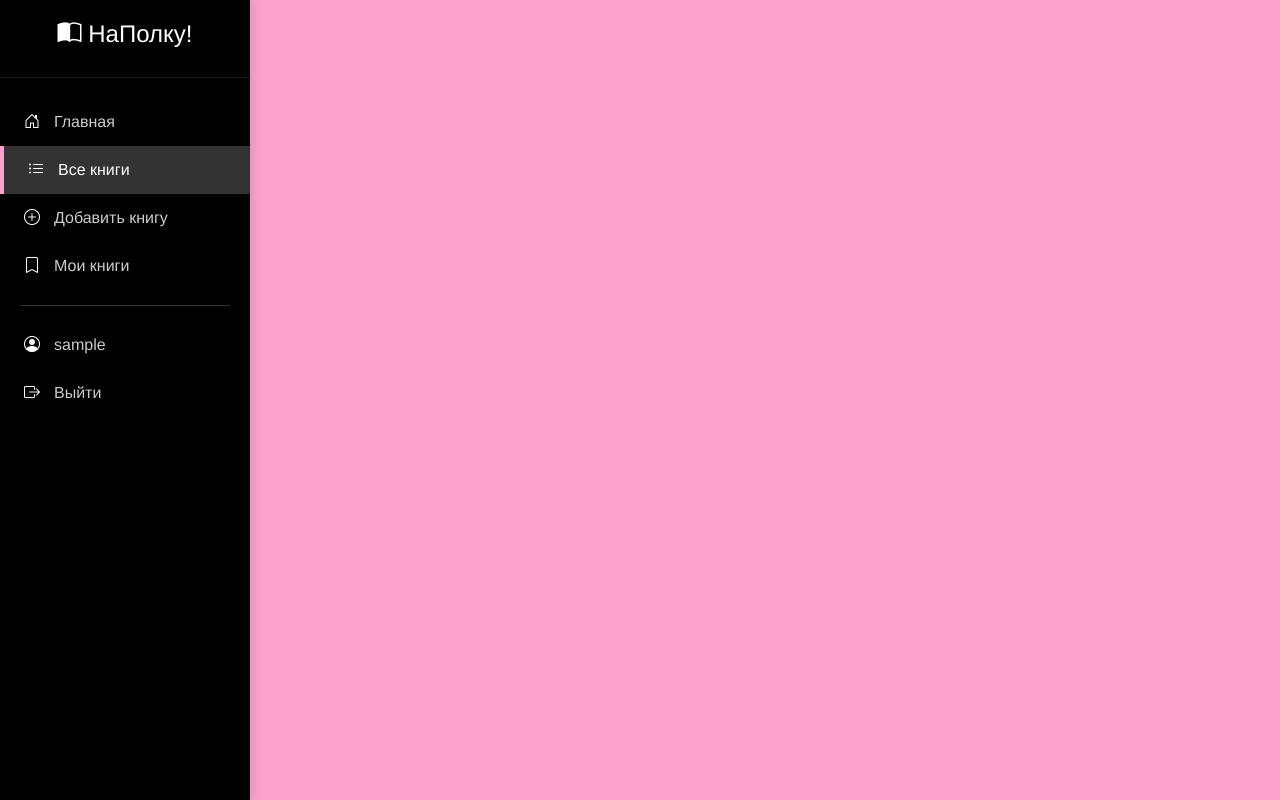
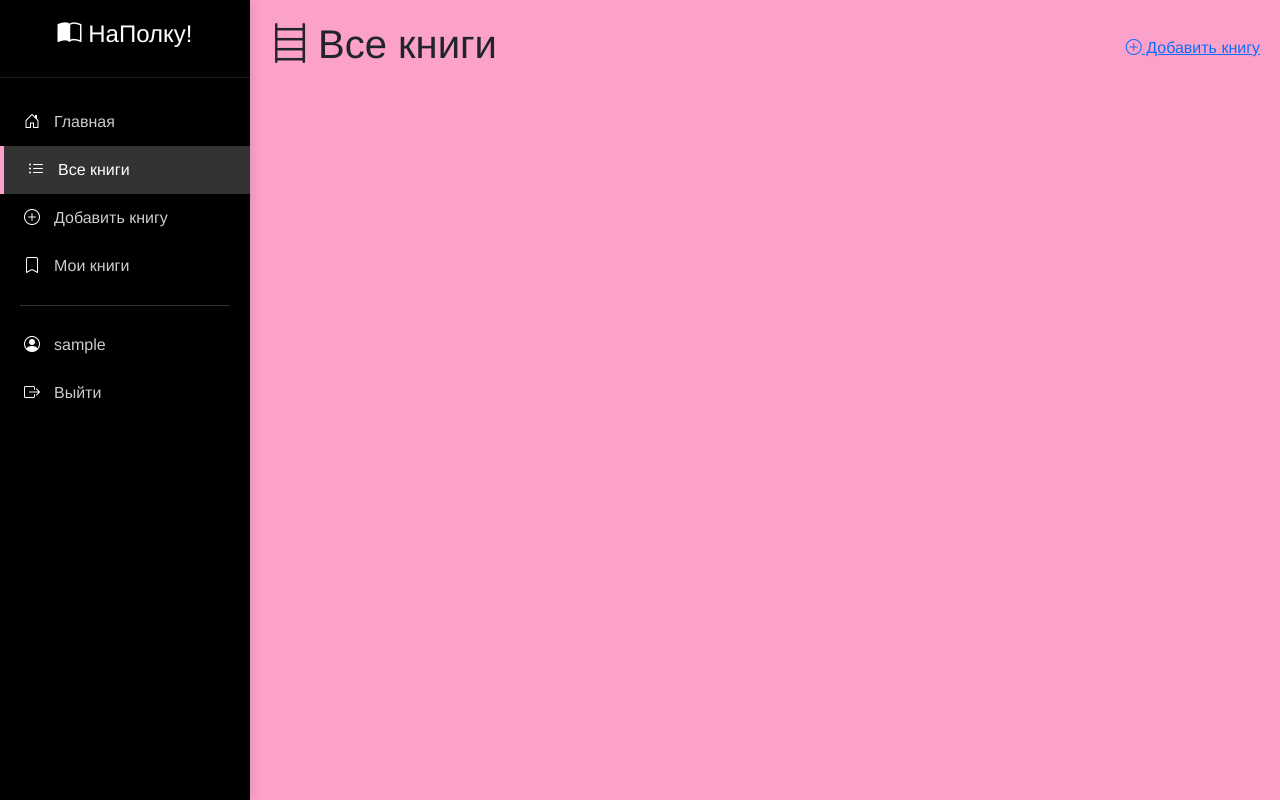
Before and after one commit to TwentyQ/ITMO_HACKATHON_PYTHON, a Django app: template templates/catalog.html in a window 1280 px wide. Run offline with Django 5.2, Linux system fonts and the light colour scheme; the template is opened without the code that fills it, so the values that code supplies are empty; the visitor is signed in with stand-in values (Sample User, id 1).

Commit message:
feat: добавила заголовок и кнопку добавления книги

```diff
--- a/templates/catalog.html
+++ b/templates/catalog.html
@@ -148,6 +148,21 @@
             {% endif %}
         </ul>
     </div>
+
+    <!-- Основной контент -->
+    <div class="main-content">
+        <div class="d-flex justify-content-between align-items-center mb-4">
+            <h1 class="page-title">
+                <i class="bi bi-bookshelf me-2"></i>Все книги
+            </h1>
+
+            {% if user.is_authenticated %}
+            <a href="/catalog/new/" class="btn-add-book">
+                <i class="bi bi-plus-circle"></i> Добавить книгу
+            </a>
+            {% endif %}
+        </div>
+    </div>
     <!-- Bootstrap JS -->
     <script src="https://cdn.jsdelivr.net/npm/bootstrap@5.3.0/dist/js/bootstrap.bundle.min.js"></script>
 </body>
```
